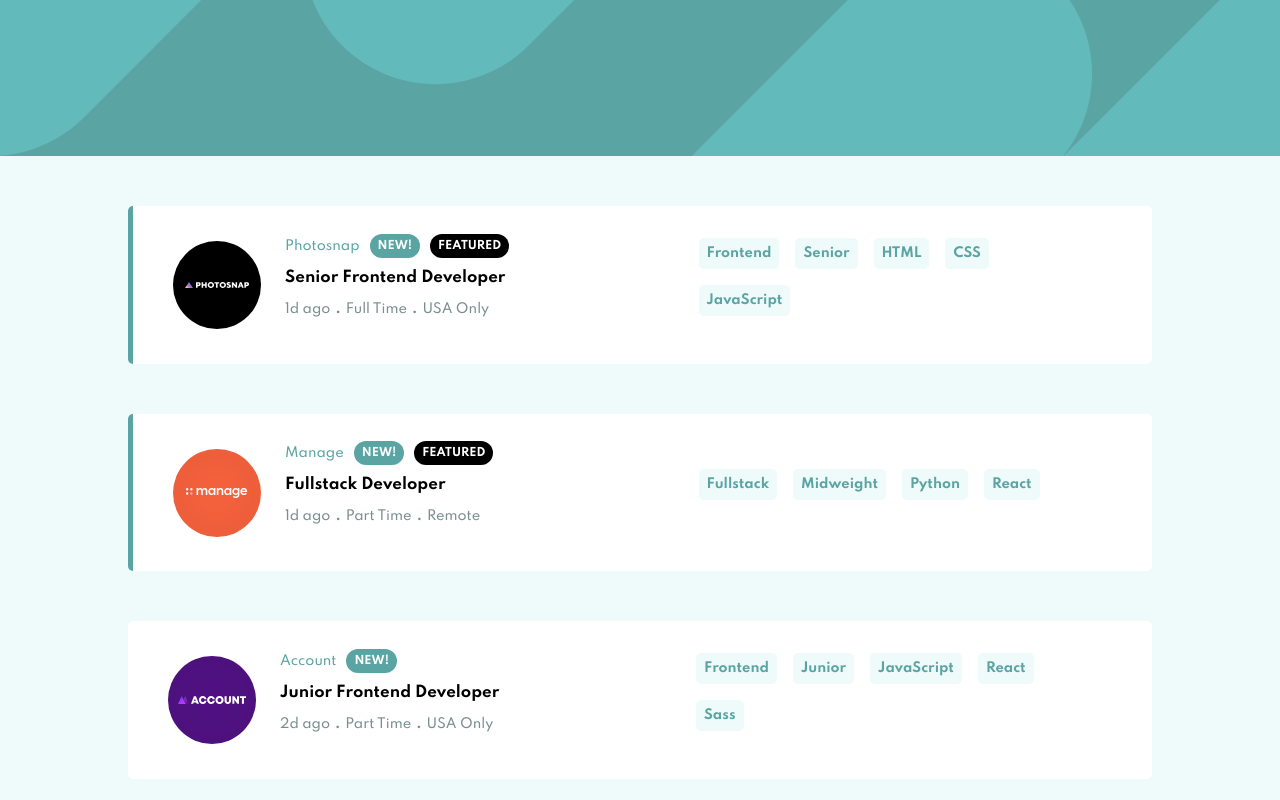
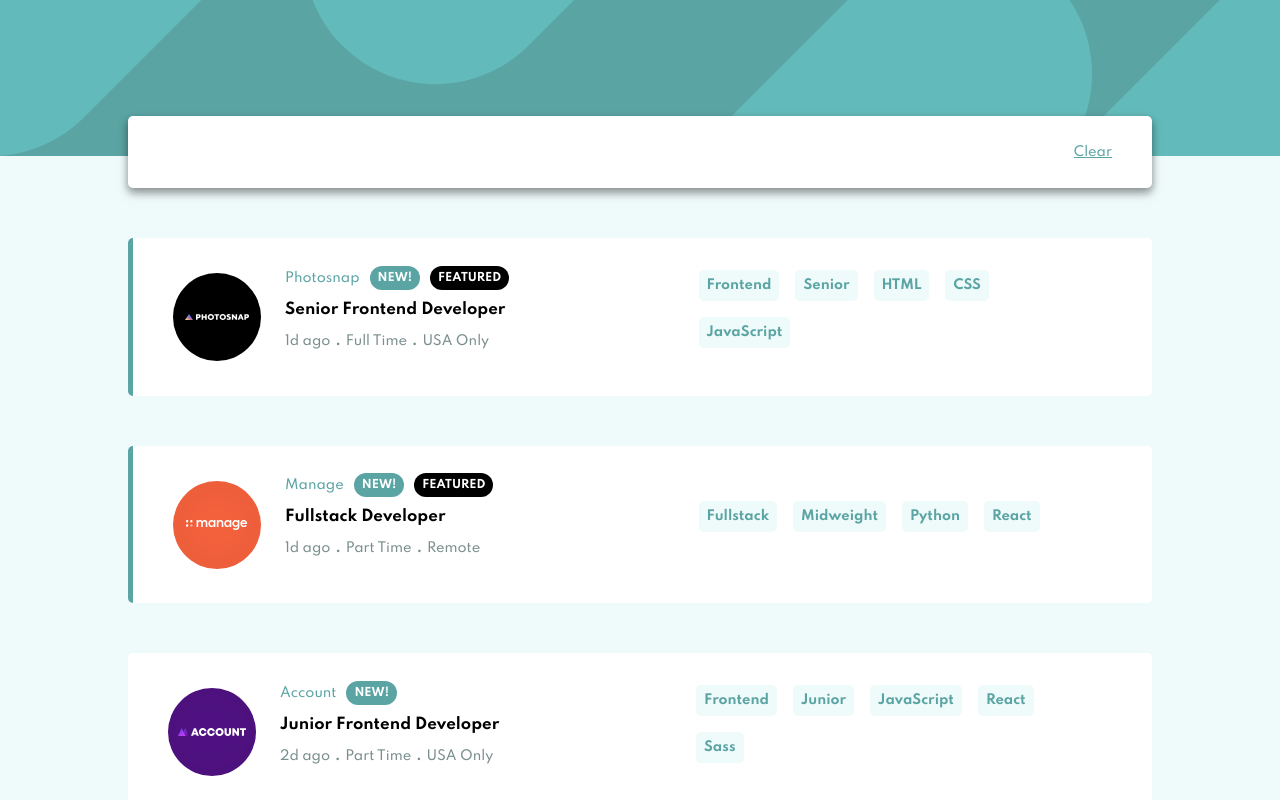
Before and after one commit to nityagulati/job-listings-app, a Vue app: page / in a window 1280 px wide. Shown: the top 800 px of the page. Built offline with nearby package versions, Linux system fonts and the light colour scheme.

Commit message:
add filter bar

```diff
--- a/src/App.vue
+++ b/src/App.vue
@@ -1,18 +1,21 @@
 <template>
   <AppHeader />
-  <div class="main">
+  <FilterBar />
+  <main class="main">
     <JobListing />
-  </div>
+  </main>
 </template>
 
 <script>
 import AppHeader from './components/AppHeader.vue'
+import FilterBar from './components/FilterBar.vue'
 import JobListing from './components/JobListing.vue'
 
 export default {
   name: 'App',
   components: {
     AppHeader,
+    FilterBar,
     JobListing
   }
 }
--- a/src/assets/styles/_fragments.scss
+++ b/src/assets/styles/_fragments.scss
@@ -1,3 +1,21 @@
+.item-box {
+    width: 90%;
+    margin: auto;
+    display: flex;
+    background-color: $color--white;
+    filter: drop-shadow(0px 4px 4px rgba(0, 0, 0, 0.25)) drop-shadow(0px 4px 4px rgba(0, 0, 0, 0.25));
+    font-size: $font-sm;
+    border-radius: 5px;
+    -webkit-border-radius: 5px;
+    -moz-border-radius: 5px;
+    -ms-border-radius: 5px;
+    -o-border-radius: 5px;
+
+    @include mq($width-md) {
+        width: 80%;
+    }
+}
+
 .callout {
     color: $color--white;
     text-align: center;
--- /dev/null
+++ b/src/components/FilterBar.vue
@@ -0,0 +1,38 @@
+<template>
+    <div class="filter-bar item-box">
+        <span class="filter-tag">{{filterTag}}</span>
+        <a href="" class="filter-clear">Clear</a>
+    </div>
+</template>
+
+<script>
+export default {
+    name: 'filter-bar',
+    data() {
+        return {
+
+        }
+    }
+}
+</script>
+
+<style lang="scss">
+.filter-bar {
+    height: 120px;
+    margin: -40px auto 40px;
+    padding: 20px 40px;
+    justify-content: space-between;
+    align-items: center;
+
+    @include mq($width-lg) {
+        height: 72px;
+    }
+}
+
+.filter-clear {
+    color: #5CA5A5;
+    font-size: 13px;
+    cursor: pointer;
+}
+
+</style>
```
